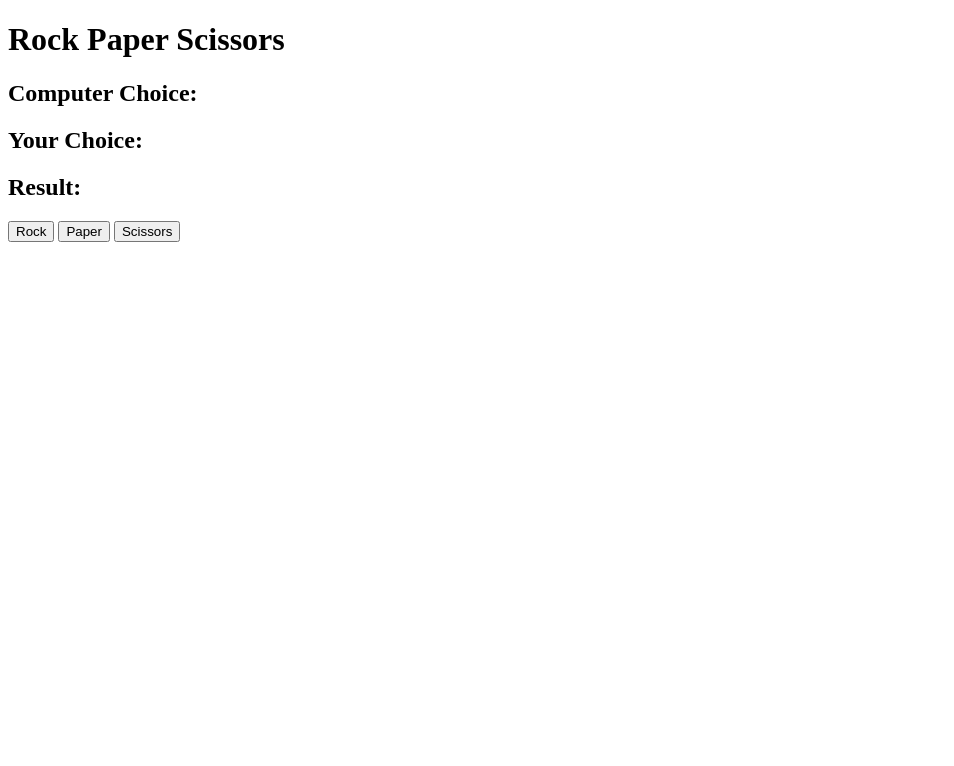
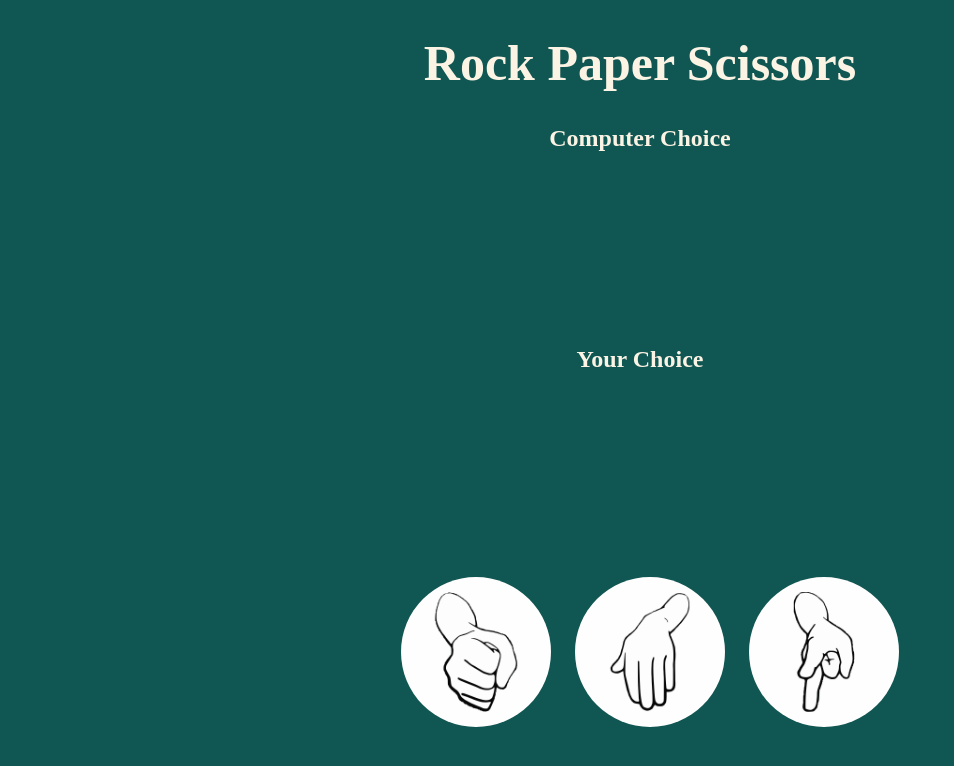
Before and after one commit to BrijenMakwana/Rock-paper-scissors, a plain HTML site: page index.html in a window 1280 px wide. Shown: the whole page, without its empty margins (0-954 px from the left). Drawn offline with Linux system fonts and the light colour scheme.

Commit message:
Images added

```diff
--- a/app.js
+++ b/app.js
@@ -2,17 +2,16 @@ const computerChoiceDisplay = document.getElementById("computer-choice");
 const userChoiceDisplay = document.getElementById("user-choice");
 const result = document.getElementById("result");
 
-const buttons = document.querySelectorAll("button");
+const images = document.querySelectorAll("img");
 const posibbleAnswers = ["rock", "paper", "scissors"];
 
-buttons.forEach((button) =>
-  button.addEventListener("click", (e) => {
+images.forEach((image) =>
+  image.addEventListener("click", (e) => {
     const userChoice = e.target.id;
-    userChoiceDisplay.innerText = userChoice;
+    userChoiceDisplay.setAttribute("src", `images/${userChoice}.png`);
     const randomNumber = Math.floor(Math.random() * posibbleAnswers.length);
-    console.log(randomNumber);
     const computerChoice = posibbleAnswers[randomNumber];
-    computerChoiceDisplay.innerText = computerChoice;
+    computerChoiceDisplay.setAttribute("src", `images/${computerChoice}.png`);
 
     if (userChoice === computerChoice) {
       result.innerText = "It's a draw";
--- a/index.html
+++ b/index.html
@@ -5,15 +5,49 @@
     <meta http-equiv="X-UA-Compatible" content="IE=edge">
     <meta name="viewport" content="width=device-width, initial-scale=1.0">
     <title>Rock Paper Scissors</title>
+    <style>
+        h1{
+            color: #FBF3E4;
+            font-size: 50px;
+        }
+        h2{
+            color: #FBF3E4;
+        }
+        h3{
+            color: #EC255A;
+            font-size: 30px;
+        }
+        img{
+            height: 150px;
+            width: 150px;
+            border-radius: 100px;
+            margin-left: 20px;
+        }
+        img:hover{
+            cursor: pointer;
+        }
+        div{
+            margin: auto;
+            width: 50%;
+            text-align: center;
+        }
+        body{
+            background-color: #105652;
+        }
+    </style>
 </head>
 <body>
-    <h1>Rock Paper Scissors</h1>
-    <h2>Computer Choice: <span id="computer-choice"></span></h2>
-    <h2>Your Choice: <span id="user-choice"></span></h2>
-    <h2>Result: <span id="result"></span></h2>
-    <button id="rock">Rock</button>
-    <button id="paper">Paper</button>
-    <button id="scissors">Scissors</button>
+    <div>
+        <h1>Rock Paper Scissors</h1>
+        <h2>Computer Choice</h2>
+        <img id="computer-choice" src="images/blank.png"/>
+        <h2>Your Choice</h2>
+        <img id="user-choice" src="images/blank.png"/>
+        <h3  id="result"></h3>
+        <img id="rock" src="images/rock.png"/>
+        <img id="paper" src="images/paper.png"/>
+        <img id="scissors" src="images/scissors.png"/>
+    </div>
     <script src="app.js"></script>
 </body>
 </html>
```
Also changed, not shown: images/blank.png (added).
